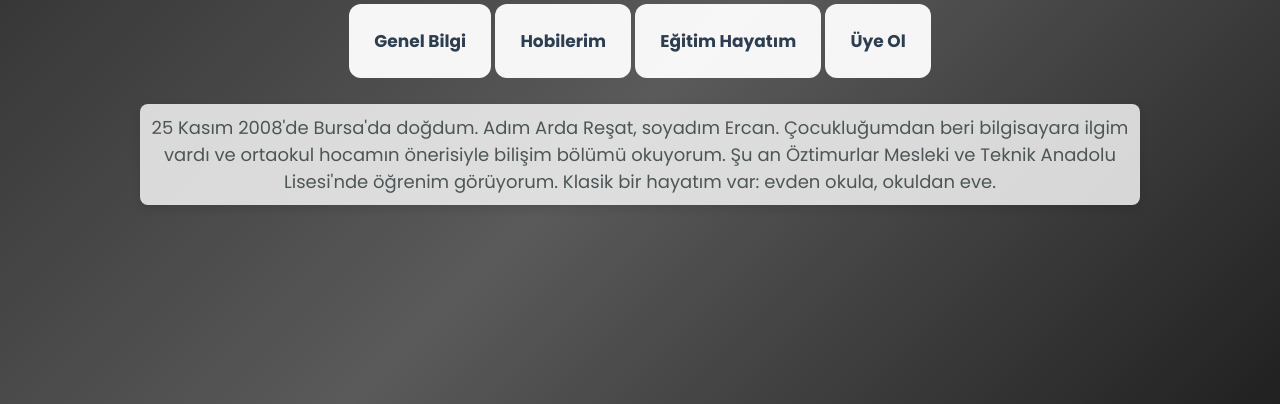
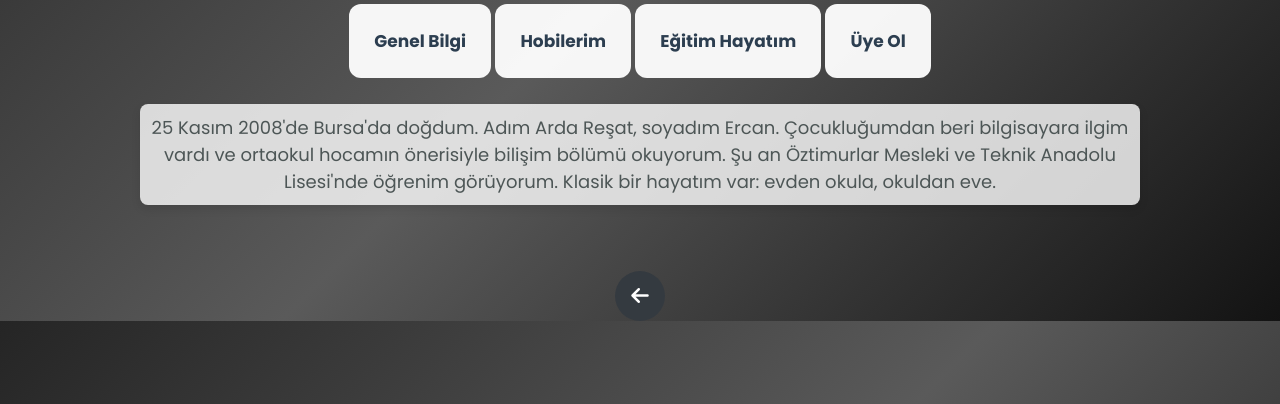
Before and after one commit to rockleei/rockleei.github.io, a plain HTML site: page genel-bilgi.html in a window 1280 px wide. Shown: the part 396-800 px from the top of the page. Drawn offline with Linux system fonts and the light colour scheme; a web font is replaced by a local one.

Commit message:
Update genel-bilgi.html

```diff
--- a/genel-bilgi.html
+++ b/genel-bilgi.html
@@ -183,7 +183,7 @@
     <div style="height: 350px; background: linear-gradient(135deg, #e8f0fe, #d1e7ff, #b8d7ff);">
 
     </div>
-    <a href="index.html" class="back-button">
+    <a href="index.html" class="back-button" style="margin-top:-300px;">
   <i class="fas fa-arrow-left"></i>
 </a>
 
```
